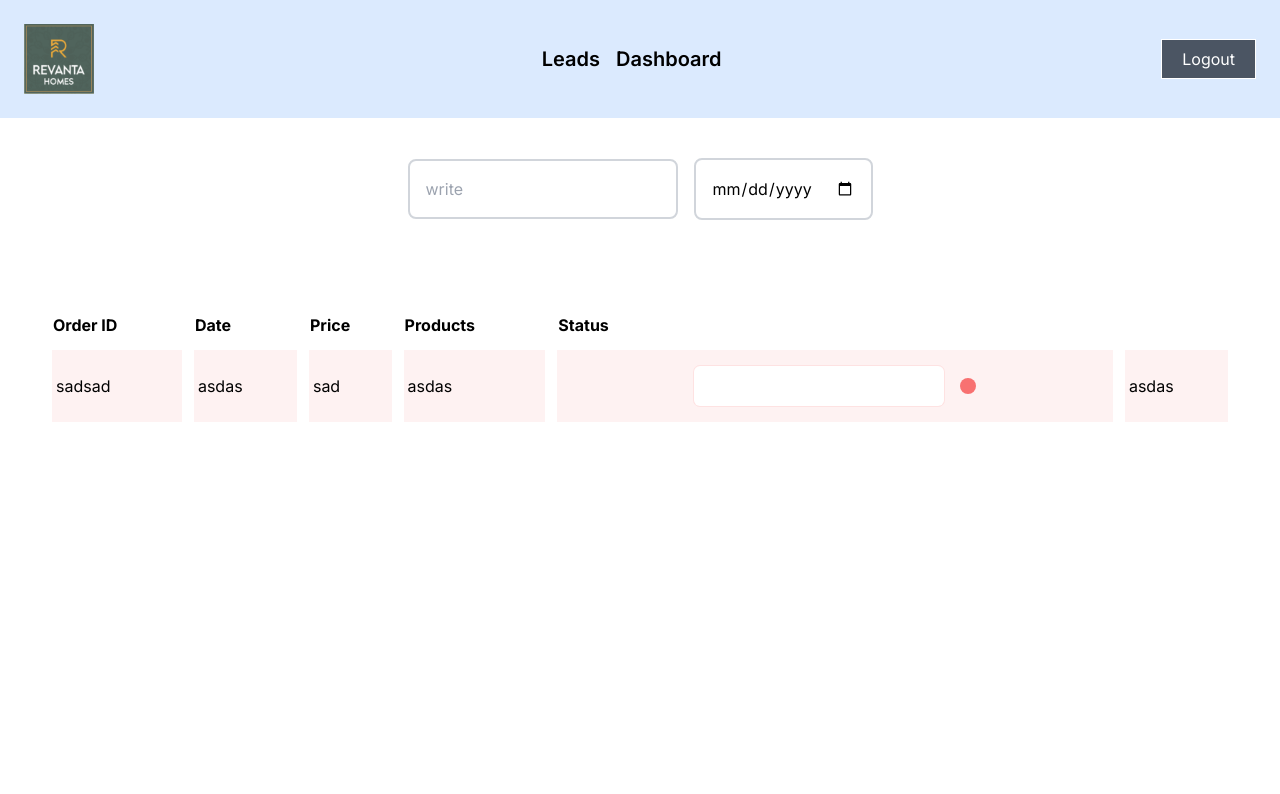
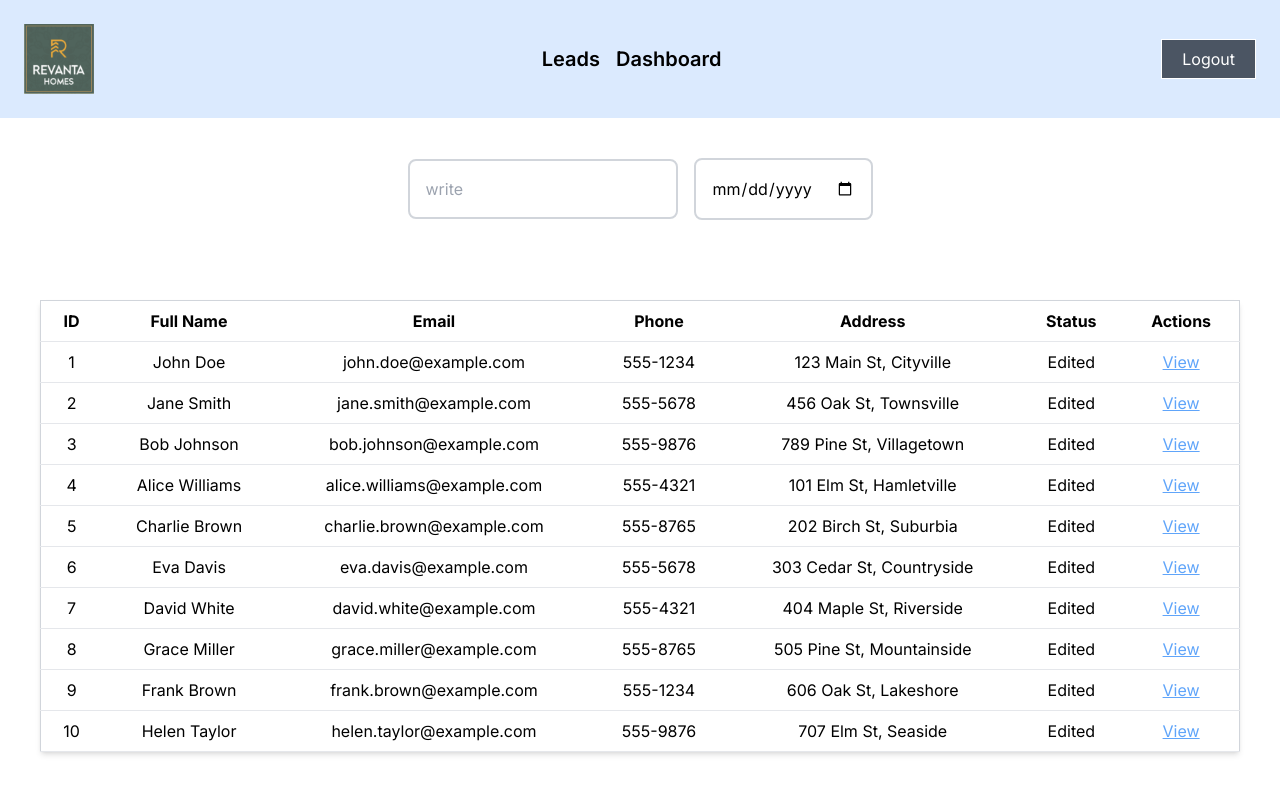
Before and after one commit to karshdev/revantahomes, a Next.js app: page /admin/leads in a window 1280 px wide. Shown: the top 794 px of the page. Built offline with nearby package versions, Linux system fonts and the light colour scheme.

Commit message:
added table and dummyData

```diff
--- a/app/admin/leads/page.js
+++ b/app/admin/leads/page.js
@@ -1,6 +1,6 @@
 import AdminNavbar from '@/components/AdminNavbar'
 import React from 'react'
-
+import dummyData from '@/dummy/dummy'
 
 const Leads = () => {
   return (
@@ -12,45 +12,40 @@ const Leads = () => {
       <input type='date'  className='p-4 border-gray-300 border-2 focus:outline-none  rounded-lg' placeholder='write'/>
       </div>
 
-       <table className="w-full border-separate border-spacing-3">
+      <table className="min-w-full bg-white border border-gray-300 shadow-md">
         <thead>
-          <tr className="text-left">
-            <th className="hidden md:block">Order ID</th>
-            <th>Date</th>
-            <th>Price</th>
-            <th className="hidden md:block">Products</th>
-            <th>Status</th>
+          <tr>
+            <th className="py-2 px-4 border-b">ID</th>
+            <th className="py-2 px-4 border-b">Full Name</th>
+            <th className="py-2 px-4 border-b">Email</th>
+            <th className="py-2 px-4 border-b">Phone</th>
+            <th className="py-2 px-4 border-b">Address</th>
+            <th className="py-2 px-4 border-b">Status</th>
+            <th className="py-2 px-4 border-b">Actions</th>
+
           </tr>
         </thead>
         <tbody>
-
-          <tr className="text-sm md:text-base bg-red-50">
-            <td className="hidden md:block py-6 px-1">sadsad</td>
-            <td className="py-6 px-1">asdas</td>
-            <td className="py-6 px-1">sad</td>
-            <td className="hidden md:block py-6 px-1">asdas</td>
-
-                <td>
-                  <form
-                    className="flex items-center justify-center gap-4"
-
-                  >
-                    <input
-                      placeholder=''
-                      className="p-2 ring-1 ring-red-100 rounded-md"
-                    />
-                    <button className="bg-red-400 p-2 rounded-full">
-
-                    </button>
-                  </form>
-                </td>
-
-                <td className="py-6 px-1">asdas</td>
-
-          </tr>
+          {/* Sample Row */}
+          {dummyData.map((vlaue)=>(
+             <tr className="hover:bg-gray-100" key={vlaue.id}>
+             <td className="py-2 px-4 border-b text-center">{vlaue.id}</td>
+             <td className="py-2 px-4 border-b text-center">{vlaue.fullName}</td>
+             <td className="py-2 px-4 border-b text-center">{vlaue.email}</td>
+             <td className="py-2 px-4 border-b text-center">{vlaue.phone}</td>
+             <td className="py-2 px-4 border-b text-center">{vlaue.address}</td>
+             <td className="py-2 px-4 border-b text-center">Edited</td>
+             <td className="py-2 px-4 border-b text-center">
+               <button className='underline text-blue-400'>
+                 View
+               </button>
+             </td>
+           </tr>
+          ))
+         }
 
 
-
+          {/* Add more rows as needed */}
         </tbody>
       </table>
        </div>
--- a/dummy/dummy.js
+++ b/dummy/dummy.js
@@ -0,0 +1,74 @@
+const dummyData = [
+    {
+      id: 1,
+      fullName: 'John Doe',
+      email: 'john.doe@example.com',
+      phone: '555-1234',
+      address: '123 Main St, Cityville',
+    },
+    {
+      id: 2,
+      fullName: 'Jane Smith',
+      email: 'jane.smith@example.com',
+      phone: '555-5678',
+      address: '456 Oak St, Townsville',
+    },
+    {
+      id: 3,
+      fullName: 'Bob Johnson',
+      email: 'bob.johnson@example.com',
+      phone: '555-9876',
+      address: '789 Pine St, Villagetown',
+    },
+    {
+      id: 4,
+      fullName: 'Alice Williams',
+      email: 'alice.williams@example.com',
+      phone: '555-4321',
+      address: '101 Elm St, Hamletville',
+    },
+    {
+      id: 5,
+      fullName: 'Charlie Brown',
+      email: 'charlie.brown@example.com',
+      phone: '555-8765',
+      address: '202 Birch St, Suburbia',
+    },
+    {
+      id: 6,
+      fullName: 'Eva Davis',
+      email: 'eva.davis@example.com',
+      phone: '555-5678',
+      address: '303 Cedar St, Countryside',
+    },
+    {
+      id: 7,
+      fullName: 'David White',
+      email: 'david.white@example.com',
+      phone: '555-4321',
+      address: '404 Maple St, Riverside',
+    },
+    {
+      id: 8,
+      fullName: 'Grace Miller',
+      email: 'grace.miller@example.com',
+      phone: '555-8765',
+      address: '505 Pine St, Mountainside',
+    },
+    {
+      id: 9,
+      fullName: 'Frank Brown',
+      email: 'frank.brown@example.com',
+      phone: '555-1234',
+      address: '606 Oak St, Lakeshore',
+    },
+    {
+      id: 10,
+      fullName: 'Helen Taylor',
+      email: 'helen.taylor@example.com',
+      phone: '555-9876',
+      address: '707 Elm St, Seaside',
+    },
+  ];
+
+  export default dummyData;
```
